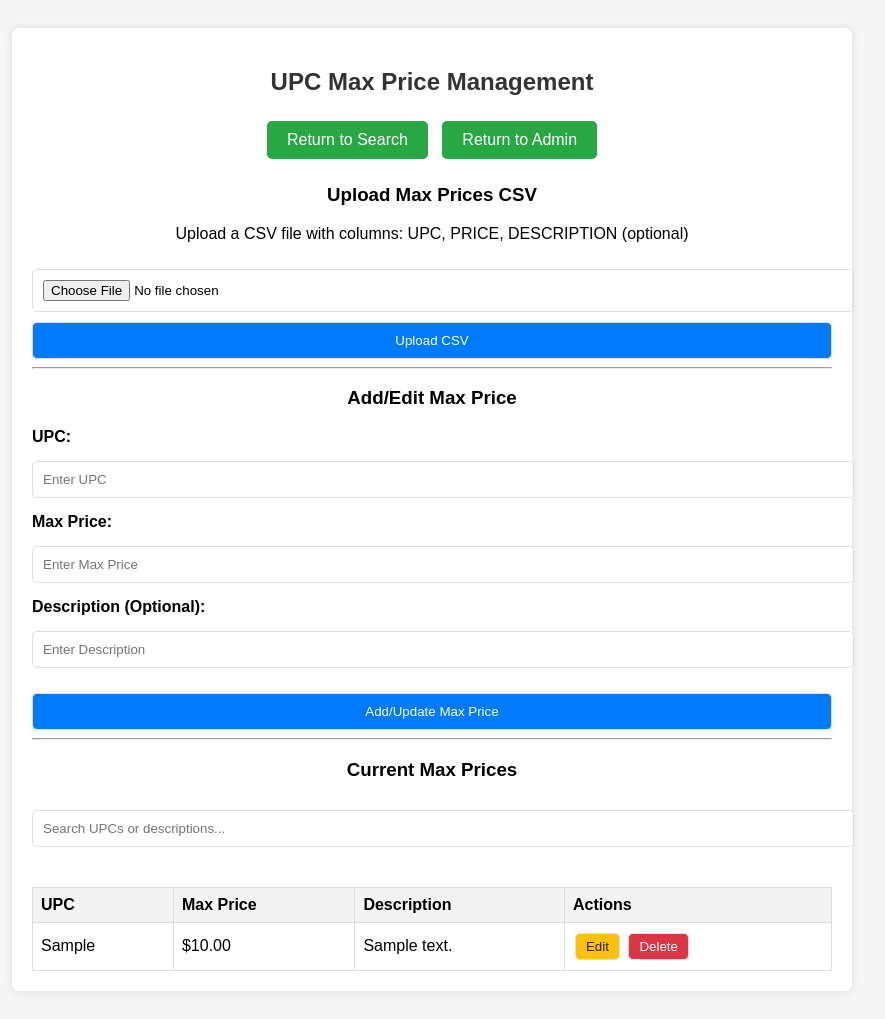
After one commit to itsAbdoGa/Walmart-Items, a Flask app: page /max_prices in a window 1280 px wide. The commit adds this page. Shown: the whole page, without its empty margins (208-1093 px from the left). Run offline with Flask 3, Linux system fonts and the light colour scheme; tables that the repository leaves empty hold one stand-in row (values such as "Sample post").

Commit message:
Add files via upload

```diff
--- a/app.py
+++ b/app.py
@@ -33,8 +33,8 @@ processing_semaphore = Semaphore()
 UPLOAD_FOLDER = "uploads"
 if not os.path.exists(UPLOAD_FOLDER):
     os.makedirs(UPLOAD_FOLDER)
-UPCZIP_DB = "/database/upczip.db"
-DATABASE = "/database/stores.db"
+UPCZIP_DB = "upczip.db"
+DATABASE = "stores.db"
 API_URL = "http://5.75.246.251:9099/stock/store"
 MAX_RESULTS_IN_SESSION = 10
 
@@ -50,7 +50,9 @@ def log_message(message):
 
 def init_databases():
     """Initialize all necessary database tables"""
-     # UPC-ZIP database
+    # Your existing database initialization code...
+
+    # UPC-ZIP database
     conn = sqlite3.connect(UPCZIP_DB)
     cursor = conn.cursor()
     cursor.execute("""
@@ -96,6 +98,12 @@ def init_databases():
             PRIMARY KEY (store_id, item_id),
             FOREIGN KEY (store_id) REFERENCES stores(id),
             FOREIGN KEY (item_id) REFERENCES items(id)
+        );
+
+        CREATE TABLE IF NOT EXISTS upc_max_prices (
+            upc TEXT PRIMARY KEY,
+            max_price REAL NOT NULL,
+            description TEXT
         );
     """)
     conn.commit()
@@ -183,18 +191,30 @@ def process_entry(upc, zip_code):
     log_message(f"Processed: UPC {upc}, ZIP {zip_code}")
     return True
 
-def search_by_zip_upc(upc="", motherzipcode="", city="", state="", price=""):
+def search_by_zip_upc(upc="", motherzipcode="", city="", state="", price="", deal_filter=False):
     """Search the database based on filters"""
     conn = sqlite3.connect(DATABASE)
     cursor = conn.cursor()
-    query = """
+
+    base_query = """
     SELECT s.address, s.city, s.state, s.zipcode, s.store_url,
            i.name, i.upc, i.msrp, i.image_url, i.item_url,
            si.price, si.salesfloor, si.backroom, si.aisles
     FROM store_items si
     JOIN stores s ON si.store_id = s.id
     JOIN items i ON si.item_id = i.id
-"""
+    """
+
+    deal_query = """
+    SELECT s.address, s.city, s.state, s.zipcode, s.store_url,
+           i.name, i.upc, i.msrp, i.image_url, i.item_url,
+           si.price, si.salesfloor, si.backroom, si.aisles
+    FROM store_items si
+    JOIN stores s ON si.store_id = s.id
+    JOIN items i ON si.item_id = i.id
+    JOIN upc_max_prices ump ON i.upc = ump.upc
+    WHERE si.price <= ump.max_price
+    """
 
     filters = []
     params = []
@@ -219,14 +239,21 @@ def search_by_zip_upc(upc="", motherzipcode="", city="", state="", price=""):
         filters.append("si.price <= ?")
         params.append(price)
 
-    if filters:
+    # Use the appropriate base query
+    query = deal_query if deal_filter else base_query
+
+    # Add filters if we have any
+    if filters and not deal_filter:
         query += " WHERE " + " AND ".join(filters)
+    elif filters and deal_filter:
+        query += " AND " + " AND ".join(filters)
 
     cursor.execute(query, params)
     results = cursor.fetchall()
 
     conn.close()
     return results
+
 
 def get_upc_zip_to_refetch():
     """Fetch UPC-ZIP combinations where timestamp is older than 24 hours."""
@@ -351,6 +378,156 @@ def clear_logs():
         return jsonify({"message": "Logs cleared successfully"})
     return jsonify({"message": "No logs to clear"}), 404
 
+@app.route("/upload_max_prices", methods=["POST"])
+def upload_max_prices():
+    """Handle CSV file upload for UPC max prices"""
+    try:
+        if "file" not in request.files:
+            return jsonify({"message": "No file provided"}), 400
+
+        file = request.files["file"]
+        if file.filename == "":
+            return jsonify({"message": "No selected file"}), 400
+
+        # Save and process the file
+        filepath = os.path.join(UPLOAD_FOLDER, "max_prices_" + file.filename)
+        file.save(filepath)
+        log_message(f"Max prices CSV uploaded. Processing... {filepath}")
+
+        # Process CSV file
+        conn = sqlite3.connect(DATABASE)
+        cursor = conn.cursor()
+        success_count = 0
+        error_count = 0
+
+        with open(filepath, "r", encoding="utf-8") as f:
+            reader = csv.reader(f)
+            headers = [h.upper() for h in next(reader)]  # Convert headers to uppercase
+
+            # Find column indices (case-insensitive matching)
+            upc_col = next((i for i, h in enumerate(headers) if h == "UPC"), None)
+            price_col = next((i for i, h in enumerate(headers) if h == "PRICE"), None)
+            desc_col = next((i for i, h in enumerate(headers) if h == "DESCRIPTION"), None)
+
+            if upc_col is None or price_col is None:
+                os.remove(filepath)
+                return jsonify({"message": "CSV must contain UPC and PRICE columns"}), 400
+
+            for row in reader:
+                if len(row) <= max(upc_col, price_col):
+                    error_count += 1
+                    continue
+
+                upc = row[upc_col].strip()
+                price_str = row[price_col].strip()
+
+                # Remove currency symbols and clean price string
+                price_str = price_str.replace('$', '').replace('£', '').replace('€', '').strip()
+
+                # Get description if available
+                description = ""
+                if desc_col is not None and len(row) > desc_col:
+                    description = row[desc_col].strip()
+
+                if not upc or not price_str:
+                    error_count += 1
+                    continue
+
+                try:
+                    price = float(price_str)
+                    cursor.execute("""
+                        INSERT INTO upc_max_prices (upc, max_price, description)
+                        VALUES (?, ?, ?)
+                        ON CONFLICT(upc) DO UPDATE
+                        SET max_price = excluded.max_price,
+                            description = excluded.description
+                    """, (upc, price, description))
+                    success_count += 1
+                except (ValueError, sqlite3.Error) as e:
+                    log_message(f"Error processing {upc}: {str(e)}")
+                    error_count += 1
+
+        conn.commit()
+        conn.close()
+        os.remove(filepath)
+
+        return jsonify({
+            "message": f"Max prices uploaded successfully. Processed: {success_count}, Errors: {error_count}"
+        }), 200
+
+    except Exception as e:
+        return jsonify({"message": f"Error uploading max prices: {str(e)}"}), 500
+
+@app.route("/manage_max_price", methods=["POST"])
+def manage_max_price():
+    """Add or update a single UPC max price entry"""
+    data = request.json
+    upc = data.get("upc")
+    price = data.get("price")
+    description = data.get("description", "")
+    action = data.get("action", "add")  # 'add', 'update', or 'delete'
+
+    if not upc:
+        return jsonify({"message": "UPC is required"}), 400
+
+    if action in ["add", "update"] and not price:
+        return jsonify({"message": "Price is required for add/update"}), 400
+
+    conn = sqlite3.connect(DATABASE)
+    cursor = conn.cursor()
+
+    try:
+        if action == "delete":
+            cursor.execute("DELETE FROM upc_max_prices WHERE upc = ?", (upc,))
+            message = f"UPC {upc} removed from max price list"
+        else:
+            # Clean price string if it's a string (could be a number already)
+            if isinstance(price, str):
+                price = price.replace('$', '').replace('£', '').replace('€', '').strip()
+
+            cursor.execute("""
+                INSERT INTO upc_max_prices (upc, max_price, description)
+                VALUES (?, ?, ?)
+                ON CONFLICT(upc) DO UPDATE
+                SET max_price = excluded.max_price,
+                    description = excluded.description
+            """, (upc, float(price), description))
+            message = f"UPC {upc} max price set to ${float(price)}"
+
+        conn.commit()
+        conn.close()
+        return jsonify({"message": message, "success": True})
+
+    except Exception as e:
+        conn.close()
+        return jsonify({"message": f"Error: {str(e)}", "success": False}), 500
+
+@app.route("/get_max_prices", methods=["GET"])
+def get_max_prices():
+    """Return all UPC max price entries"""
+    conn = sqlite3.connect(DATABASE)
+    cursor = conn.cursor()
+
+    cursor.execute("""
+        SELECT ump.upc, ump.max_price, ump.description, i.name
+        FROM upc_max_prices ump
+        LEFT JOIN items i ON ump.upc = i.upc
+        ORDER BY ump.upc
+    """)
+
+    results = cursor.fetchall()
+    conn.close()
+
+    max_prices = []
+    for row in results:
+        max_prices.append({
+            "upc": row[0],
+            "max_price": row[1],
+            "description": row[2],
+            "name": row[3] if row[3] else "Unknown Item"
+        })
+
+    return jsonify(max_prices)
 
 @app.route("/adminpanel")
 def admin():
@@ -444,6 +621,7 @@ def index():
 
     results = None
     price = ""
+    deal_filter = False
 
     if request.method == "POST":
         upc = request.form.get("upc")
@@ -451,8 +629,9 @@ def index():
         city = request.form.get("city", "")
         state = request.form.get("state", "")
         price = request.form.get("price", "")
+        deal_filter = request.form.get("deal_filter") == "on"
 
-        results = search_by_zip_upc(upc, zipcode, city, state, price)
+        results = search_by_zip_upc(upc, zipcode, city, state, price, deal_filter)
         results_size_kb = get_size_kb(results)
         print(f"Found : {results_size_kb} KB Worth of data")
         output = io.StringIO()
@@ -481,6 +660,8 @@ def index():
             filters.append(f"State_{state}")
         if price:
             filters.append(f"Price_{price}")
+        if deal_filter:
+            filters.append("DealsOnly")
 
         if filters:
             filename += "_" + "_".join(filters)
@@ -497,7 +678,10 @@ def index():
 
     return render_template("index.html", results=results, cities=cities, states=states, price=price)
 
-
+@app.route("/max_prices")
+def max_prices():
+    """Route for managing UPC max prices"""
+    return render_template("max_prices.html")
 @app.route("/get_cities")
 def get_cities():
     """API endpoint to get cities by state for dynamic form updates"""
@@ -517,3 +701,4 @@ def get_cities():
 # Initialize databases on startup
 init_databases()
 gevent.spawn(csv_worker)
+socketio.run(app=app,host="0.0.0.0",debug=True)
--- a/templates/admin.html
+++ b/templates/admin.html
@@ -69,6 +69,9 @@
     <div class="container">
         <h2>Admin Panel</h2>
         <a href="{{ url_for('index') }}" class="return-button" >Return to  Search</a>
+        <div class="nav-section" style="margin: 15px 0;">
+            <a href="{{ url_for('max_prices') }}" class="return-button" style="background-color: #fd7e14;">Manage Max Prices</a>
+        </div>
         <input type="file" id="csvFile" accept=".csv">
         <button onclick="uploadCSV()">Upload CSV</button>
 
--- /dev/null
+++ b/templates/max_prices.html
@@ -0,0 +1,332 @@
+<!DOCTYPE html>
+<html lang="en">
+<head>
+    <meta charset="UTF-8">
+    <meta name="viewport" content="width=device-width, initial-scale=1.0">
+    <title>UPC Max Price Management</title>
+    <style>
+        body {
+            font-family: Arial, sans-serif;
+            background-color: #f4f4f4;
+            padding: 20px;
+            text-align: center;
+        }
+        .container {
+            max-width: 800px;
+            margin: auto;
+            background: white;
+            padding: 20px;
+            border-radius: 8px;
+            box-shadow: 0px 0px 10px rgba(0, 0, 0, 0.1);
+        }
+        h2 {
+            color: #333;
+        }
+        input, button {
+            margin-top: 10px;
+            padding: 10px;
+            width: 100%;
+            border: 1px solid #ddd;
+            border-radius: 5px;
+        }
+        button {
+            background-color: #007BFF;
+            color: white;
+            cursor: pointer;
+        }
+        button:hover {
+            background-color: #0056b3;
+        }
+        .nav-buttons {
+            margin: 20px 0;
+        }
+        .return-button {
+            display: inline-block;
+            padding: 10px 20px;
+            margin: 5px;
+            background-color: #28a745;
+            color: white;
+            text-decoration: none;
+            border-radius: 5px;
+            font-size: 16px;
+            transition: background 0.3s;
+        }
+        .return-button:hover {
+            background-color: #218838;
+        }
+        table {
+            width: 100%;
+            border-collapse: collapse;
+            margin-top: 20px;
+        }
+        th, td {
+            border: 1px solid #ddd;
+            padding: 8px;
+            text-align: left;
+        }
+        th {
+            background-color: #f2f2f2;
+        }
+        tr:nth-child(even) {
+            background-color: #f9f9f9;
+        }
+        .action-buttons button {
+            width: auto;
+            padding: 5px 10px;
+            margin: 2px;
+        }
+        .delete-btn {
+            background-color: #dc3545;
+        }
+        .delete-btn:hover {
+            background-color: #c82333;
+        }
+        .edit-btn {
+            background-color: #ffc107;
+            color: #212529;
+        }
+        .edit-btn:hover {
+            background-color: #e0a800;
+        }
+        .form-group {
+            margin-bottom: 15px;
+            text-align: left;
+        }
+        .form-group label {
+            display: block;
+            margin-bottom: 5px;
+            font-weight: bold;
+        }
+        #searchInput {
+            margin-bottom: 20px;
+            padding: 10px;
+            width: 100%;
+            border: 1px solid #ddd;
+            border-radius: 5px;
+        }
+    </style>
+</head>
+<body>
+    <div class="container">
+        <h2>UPC Max Price Management</h2>
+
+        <div class="nav-buttons">
+            <a href="{{ url_for('index') }}" class="return-button">Return to Search</a>
+            <a href="{{ url_for('admin') }}" class="return-button">Return to Admin</a>
+        </div>
+
+        <div class="upload-section">
+            <h3>Upload Max Prices CSV</h3>
+            <p>Upload a CSV file with columns: UPC, PRICE, DESCRIPTION (optional)</p>
+            <input type="file" id="csvFile" accept=".csv">
+            <button onclick="uploadCSV()">Upload CSV</button>
+        </div>
+
+        <hr>
+
+        <div class="manual-entry">
+            <h3>Add/Edit Max Price</h3>
+            <div class="form-group">
+                <label for="upcInput">UPC:</label>
+                <input type="text" id="upcInput" placeholder="Enter UPC">
+            </div>
+            <div class="form-group">
+                <label for="priceInput">Max Price:</label>
+                <input type="number" id="priceInput" placeholder="Enter Max Price" step="0.01">
+            </div>
+            <div class="form-group">
+                <label for="descInput">Description (Optional):</label>
+                <input type="text" id="descInput" placeholder="Enter Description">
+            </div>
+            <button id="addButton" onclick="addMaxPrice()">Add/Update Max Price</button>
+        </div>
+
+        <hr>
+
+        <h3>Current Max Prices</h3>
+        <input type="text" id="searchInput" placeholder="Search UPCs or descriptions..." onkeyup="filterTable()">
+
+        <div style="overflow-x:auto;">
+            <table id="maxPricesTable">
+                <thead>
+                    <tr>
+                        <th>UPC</th>
+                        <th>Max Price</th>
+                        <th>Description</th>
+                        <th>Actions</th>
+                    </tr>
+                </thead>
+                <tbody id="priceTableBody">
+                    <!-- Table rows will be populated by JavaScript -->
+                </tbody>
+            </table>
+        </div>
+    </div>
+
+    <script>
+        // Load max prices when page loads
+        window.addEventListener('load', loadMaxPrices);
+
+        function uploadCSV() {
+            var fileInput = document.getElementById("csvFile");
+            if (!fileInput.files.length) {
+                alert("Please select a CSV file to upload.");
+                return;
+            }
+
+            var file = fileInput.files[0];
+            var formData = new FormData();
+            formData.append("file", file);
+
+            fetch("/upload_max_prices", {
+                method: "POST",
+                body: formData
+            })
+            .then(response => response.json())
+            .then(data => {
+                alert(data.message);
+                loadMaxPrices(); // Refresh the table
+            })
+            .catch(error => {
+                console.error("Error:", error);
+                alert("Upload failed: " + error.message);
+            });
+        }
+
+        function addMaxPrice() {
+            const upc = document.getElementById("upcInput").value.trim();
+            let price = document.getElementById("priceInput").value.trim();
+            const description = document.getElementById("descInput").value.trim();
+
+            if (!upc || !price) {
+                alert("Please enter both UPC and Max Price.");
+                return;
+            }
+
+            // Clean price if it has dollar signs or other currency symbols
+            price = price.replace(/[$£€]/g, '').trim();
+
+            fetch("/manage_max_price", {
+                method: "POST",
+                headers: { "Content-Type": "application/json" },
+                body: JSON.stringify({
+                    upc: upc,
+                    price: price,
+                    description: description,
+                    action: "add"
+                })
+            })
+            .then(response => response.json())
+            .then(data => {
+                alert(data.message);
+                if (data.success) {
+                    // Clear form
+                    document.getElementById("upcInput").value = "";
+                    document.getElementById("priceInput").value = "";
+                    document.getElementById("descInput").value = "";
+                    // Refresh table
+                    loadMaxPrices();
+                }
+            })
+            .catch(error => {
+                console.error("Error:", error);
+                alert("Failed to add max price: " + error.message);
+            });
+        }
+
+        function deleteMaxPrice(upc) {
+            if (confirm(`Are you sure you want to delete max price for UPC ${upc}?`)) {
+                fetch("/manage_max_price", {
+                    method: "POST",
+                    headers: { "Content-Type": "application/json" },
+                    body: JSON.stringify({ upc: upc, action: "delete" })
+                })
+                .then(response => response.json())
+                .then(data => {
+                    alert(data.message);
+                    if (data.success) {
+                        loadMaxPrices(); // Refresh the table
+                    }
+                })
+                .catch(error => {
+                    console.error("Error:", error);
+                    alert("Failed to delete max price: " + error.message);
+                });
+            }
+        }
+
+        function editMaxPrice(upc, currentPrice, currentDesc) {
+            // Fill the form with current values
+            document.getElementById("upcInput").value = upc;
+            document.getElementById("priceInput").value = currentPrice;
+            document.getElementById("descInput").value = currentDesc || '';
+
+            // Scroll to the form
+            document.querySelector('.manual-entry').scrollIntoView({ behavior: 'smooth' });
+        }
+
+        function loadMaxPrices() {
+            fetch("/get_max_prices")
+            .then(response => response.json())
+            .then(data => {
+                const tableBody = document.getElementById("priceTableBody");
+                tableBody.innerHTML = ""; // Clear existing rows
+
+                if (data.length === 0) {
+                    tableBody.innerHTML = "<tr><td colspan='5'>No max prices found</td></tr>";
+                    return;
+                }
+
+                data.forEach(item => {
+                    const row = document.createElement("tr");
+
+                    row.innerHTML = `
+                        <td>${item.upc}</td>
+                        <td>$${item.max_price.toFixed(2)}</td>
+                        <td>${item.description || ''}</td>
+                        <td class="action-buttons">
+                            <button class="edit-btn" onclick="editMaxPrice('${item.upc}', ${item.max_price}, '${item.description || ''}')">Edit</button>
+                            <button class="delete-btn" onclick="deleteMaxPrice('${item.upc}')">Delete</button>
+                        </td>
+                    `;
+
+                    tableBody.appendChild(row);
+                });
+            })
+            .catch(error => {
+                console.error("Error loading max prices:", error);
+                alert("Failed to load max prices: " + error.message);
+            });
+        }
+
+        function filterTable() {
+            const input = document.getElementById("searchInput");
+            const filter = input.value.toUpperCase();
+            const table = document.getElementById("maxPricesTable");
+            const rows = table.getElementsByTagName("tr");
+
+            for (let i = 1; i < rows.length; i++) { // Start at 1 to skip header row
+                const upcCol = rows[i].getElementsByTagName("td")[0];
+                const nameCol = rows[i].getElementsByTagName("td")[1];
+                const descCol = rows[i].getElementsByTagName("td")[3];
+
+                if (upcCol && nameCol && descCol) {
+                    const upcText = upcCol.textContent || upcCol.innerText;
+                    const nameText = nameCol.textContent || nameCol.innerText;
+                    const descText = descCol.textContent || descCol.innerText;
+
+                    if (
+                        upcText.toUpperCase().indexOf(filter) > -1 ||
+                        nameText.toUpperCase().indexOf(filter) > -1 ||
+                        descText.toUpperCase().indexOf(filter) > -1
+                    ) {
+                        rows[i].style.display = "";
+                    } else {
+                        rows[i].style.display = "none";
+                    }
+                }
+            }
+        }
+    </script>
+</body>
+</html>
```
Also changed, not shown: templates/index.html (+7 -0 lines).
